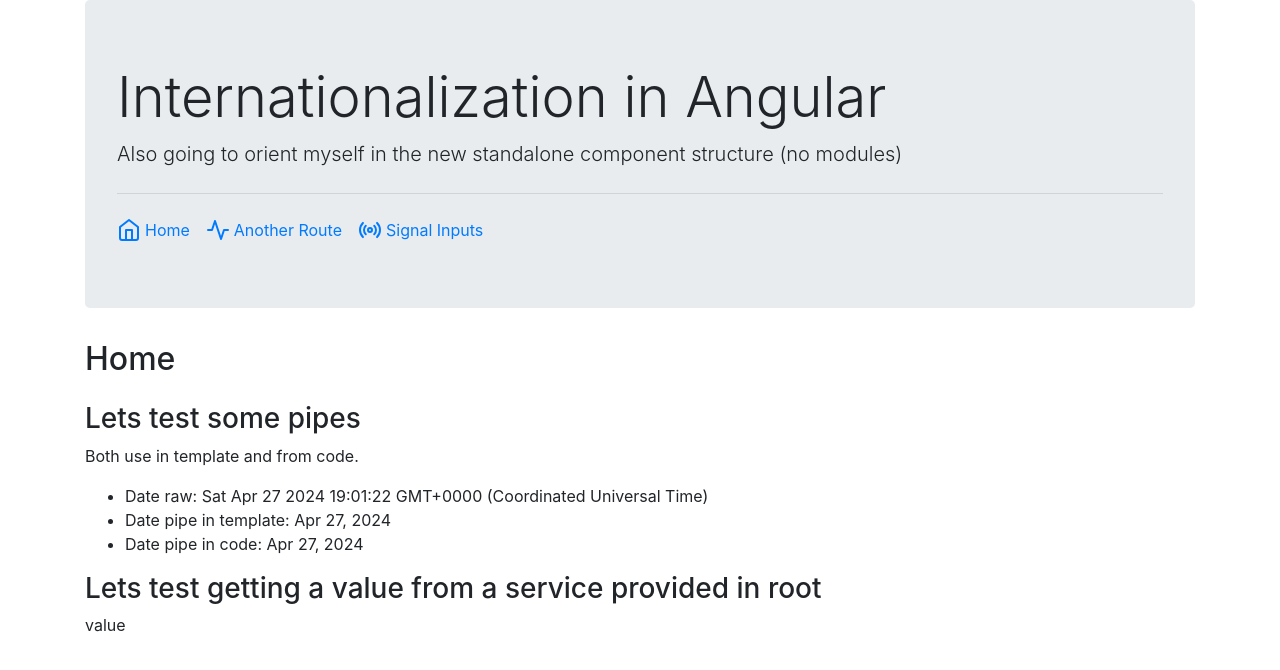
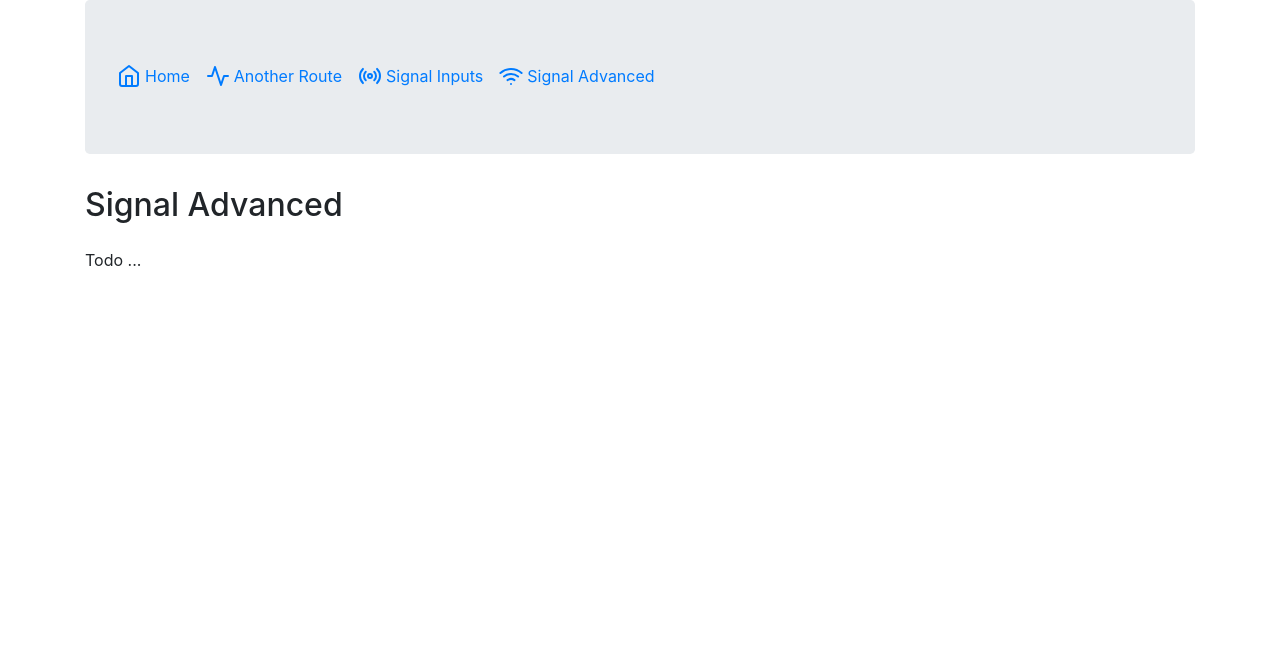
Before and after one commit to henrikmathiesen/angular-i18n, an Angular app: page /signal-advanced in a window 1280 px wide. Before the commit this address led to /home. Shown: the top 670 px of the page. Built offline with nearby package versions, Linux system fonts and the light colour scheme.

Commit message:
Signal advanced, skeleton, todo

```diff
--- a/src/app/components/jumbotron/jumbotron.component.ts
+++ b/src/app/components/jumbotron/jumbotron.component.ts
@@ -29,6 +29,11 @@
             iconName: 'radio',
             label: 'Signal Inputs',
             routerLink: ['signal-inputs']
+        },
+        {
+            iconName: 'wifi',
+            label: 'Signal Advanced',
+            routerLink: ['signal-advanced']
         }
     ];
 
--- a/src/app/routable-components/index.ts
+++ b/src/app/routable-components/index.ts
@@ -1,3 +1,4 @@
 export * from './home/home.component';
 export * from './another-route/another-route.component';
 export * from './signal-inputs/signal-inputs.component';
+export * from './signal-advanced/signal-advanced.component';
--- /dev/null
+++ b/src/app/routable-components/signal-advanced/signal-advanced.component.html
@@ -0,0 +1,5 @@
+<h2 class="mb-4">Signal Advanced</h2>
+
+<div>
+    Todo ...
+</div>
--- /dev/null
+++ b/src/app/routable-components/signal-advanced/signal-advanced.component.ts
@@ -0,0 +1,13 @@
+import { Component } from '@angular/core';
+import { RoutableComponentModel } from '../../models';
+
+@Component({
+    selector: 'app-signal-advanced',
+    standalone: true,
+    templateUrl: './signal-advanced.component.html'
+})
+export class SignalAdvancedComponent implements RoutableComponentModel {
+    componentName = 'SignalAdvancedComponent';
+
+
+}
```
Also changed, not shown: src/app/app.routes.ts (+10 -1 lines).
